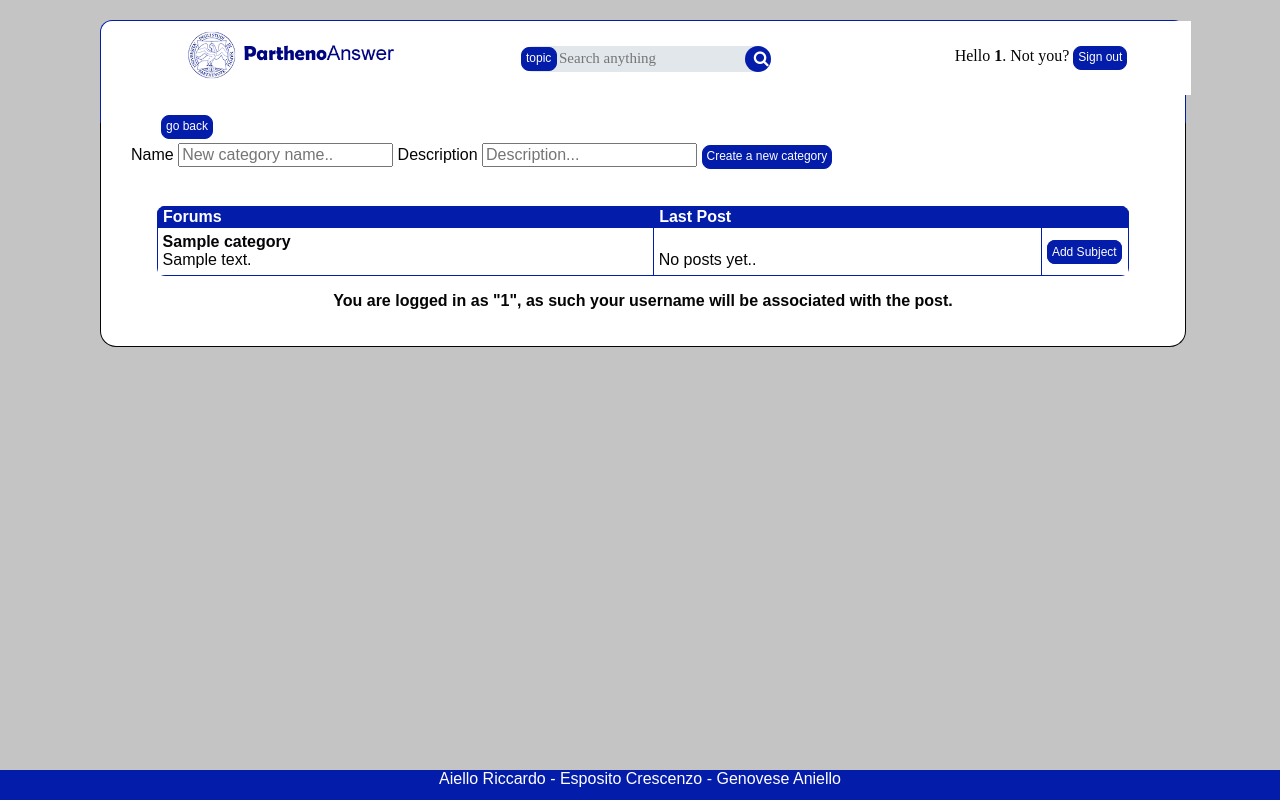
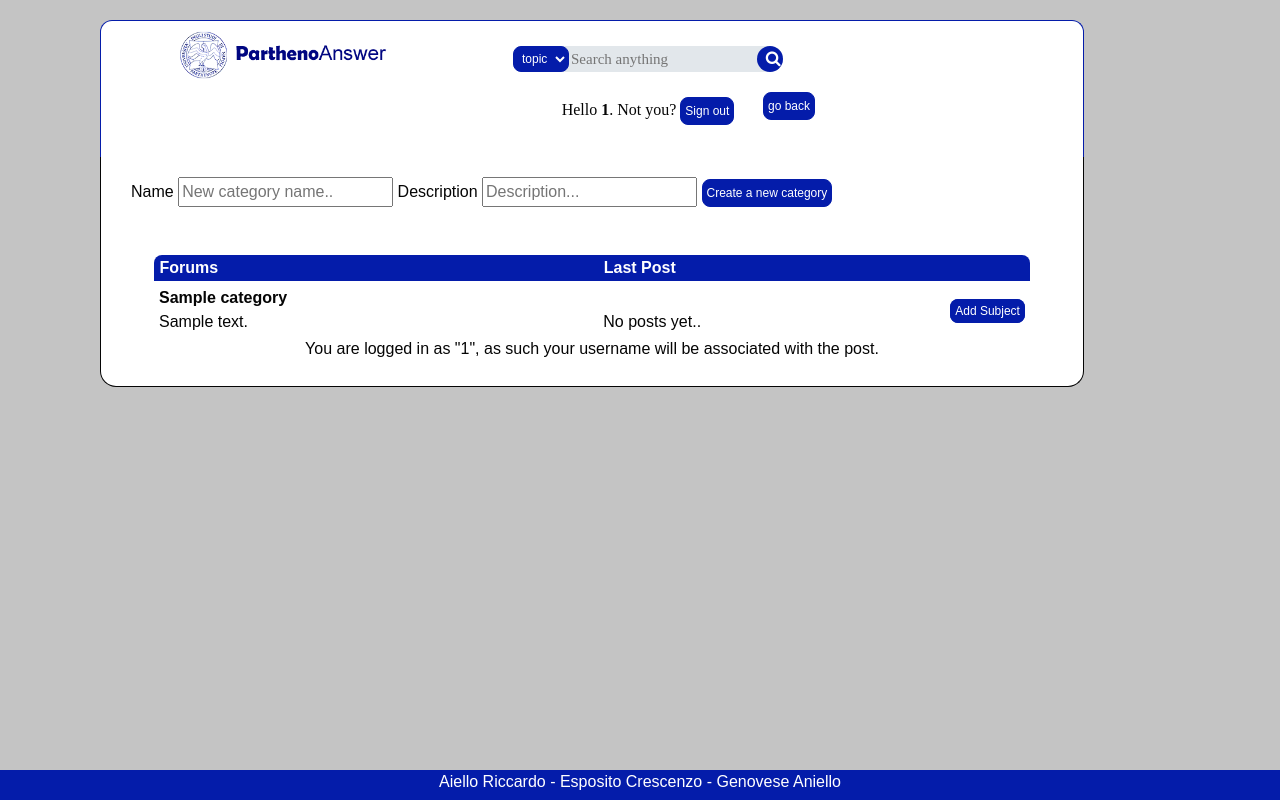
Before and after one commit to kappino/ParthenoAnswer, a Flask app: page / in a window 1280 px wide. Run offline with Flask 2, Linux system fonts and the light colour scheme; the visitor is signed in with stand-in values (Sample User, id 1); a database or web service that is not in the repository returns one stand-in record (values such as "Sample title"); some libraries are stand-ins or nearby versions.

Commit message:
modified:   static/styles.css 	modified:   templates/base.html 	modified:   templates/index.html 	modified:   templates/subject.html

```diff
--- a/static/styles.css
+++ b/static/styles.css
@@ -133,6 +133,7 @@ td {
 	padding: 5px;
 }
 
+
 /* Menu styles */
 .item {
 	background-color: var(--blue);
@@ -176,8 +177,6 @@ td {
 	color: var(--black);
 }
 #Ricerca select {
-	-webkit-appearance: none;
-	appearance: none;
 	background-color: var(--blue);
 	border: 1px solid var(--blue);
 	color: var(--white);
--- a/templates/base.html
+++ b/templates/base.html
@@ -3,11 +3,9 @@
 <head>
     <meta charset="UTF-8">
     <meta name="viewport" content="width=device-width, initial-scale=1.0">
+    <link href="https://cdn.jsdelivr.net/npm/bootstrap@5.3.0-alpha1/dist/css/bootstrap.min.css" rel="stylesheet" integrity="sha384-GLhlTQ8iRABdZLl6O3oVMWSktQOp6b7In1Zl3/Jr59b6EGGoI1aFkw7cmDA6j6gD" crossorigin="anonymous">
     <link rel="manifest" href="../static/manifest.json">
     <meta name="theme-color" content="white"/>
-    <link rel="stylesheet" href="https://unpkg.com/purecss@2.0.6/build/pure-min.css" integrity="sha384-Uu6IeWbM+gzNVXJcM9XV3SohHtmWE+3VGi496jvgX1jyvDTXfdK+rfZc8C1Aehk5" crossorigin="anonymous">
-    <link rel="stylesheet" href="https://unpkg.com/purecss@2.0.6/build/grids-responsive-min.css">
-    <link rel="stylesheet" href="https://unpkg.com/purecss@1.0.1/build/base-min.css">
     <link rel="stylesheet" href="https://cdnjs.cloudflare.com/ajax/libs/font-awesome/4.7.0/css/font-awesome.min.css">
     <link rel="stylesheet" href="{{ url_for('static', filename='styles.css') }}">
     <script src="{{ url_for('static', filename='jquery-3.6.0.min.js') }}"></script>
--- a/templates/index.html
+++ b/templates/index.html
@@ -30,7 +30,7 @@
             <td class="rightpart"><br> No posts yet..</td>
             {% endif %}
             {% if session['user_level'] == 1 %}
-            <td width="9%"><a class="item" href="{{ url_for('update_subj', id=category._id) }}">Add Subject</a></td>
+            <td width="9%"><a class="item" href="{{ url_for('update_subj', id=category._id) }}">Add&nbsp;Subject</a></td>
             {% endif %}
         </tr>
         {% endfor %}
--- a/templates/subject.html
+++ b/templates/subject.html
@@ -24,7 +24,7 @@
             <td class="rightpart"> No posts yet... </td>
             {% endif %}
             {% if session['username'] %}
-            <td width="9%"><a class="item" href="{{ url_for('create_posts', subject=subject) }}">Add Post</a></td>
+            <td width="9%"><a class="item" href="{{ url_for('create_posts', subject=subject) }}">Add&nbsp;Post</a></td>
             {% endif %}
         </tr>
         {% endfor %}
```
